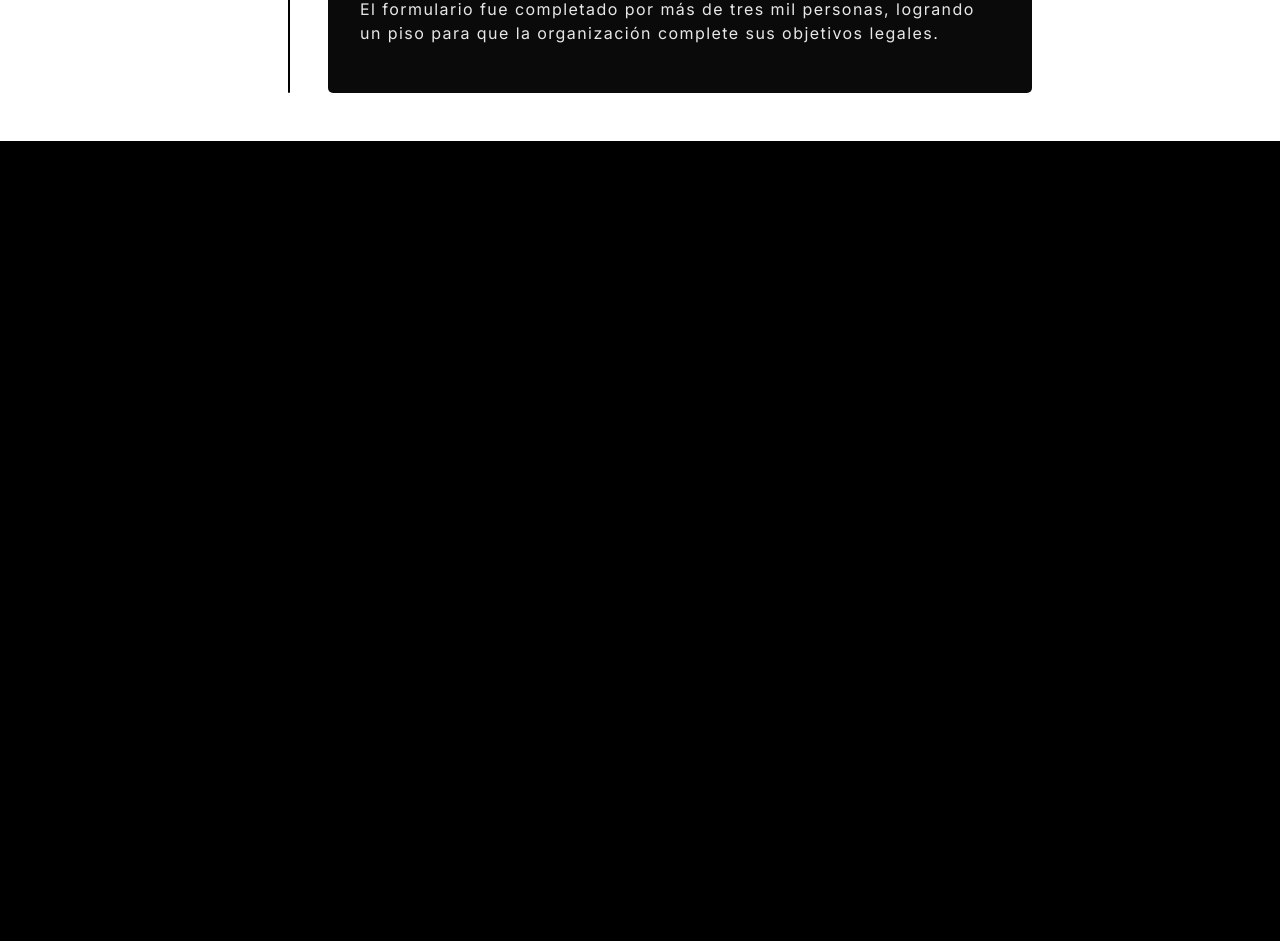
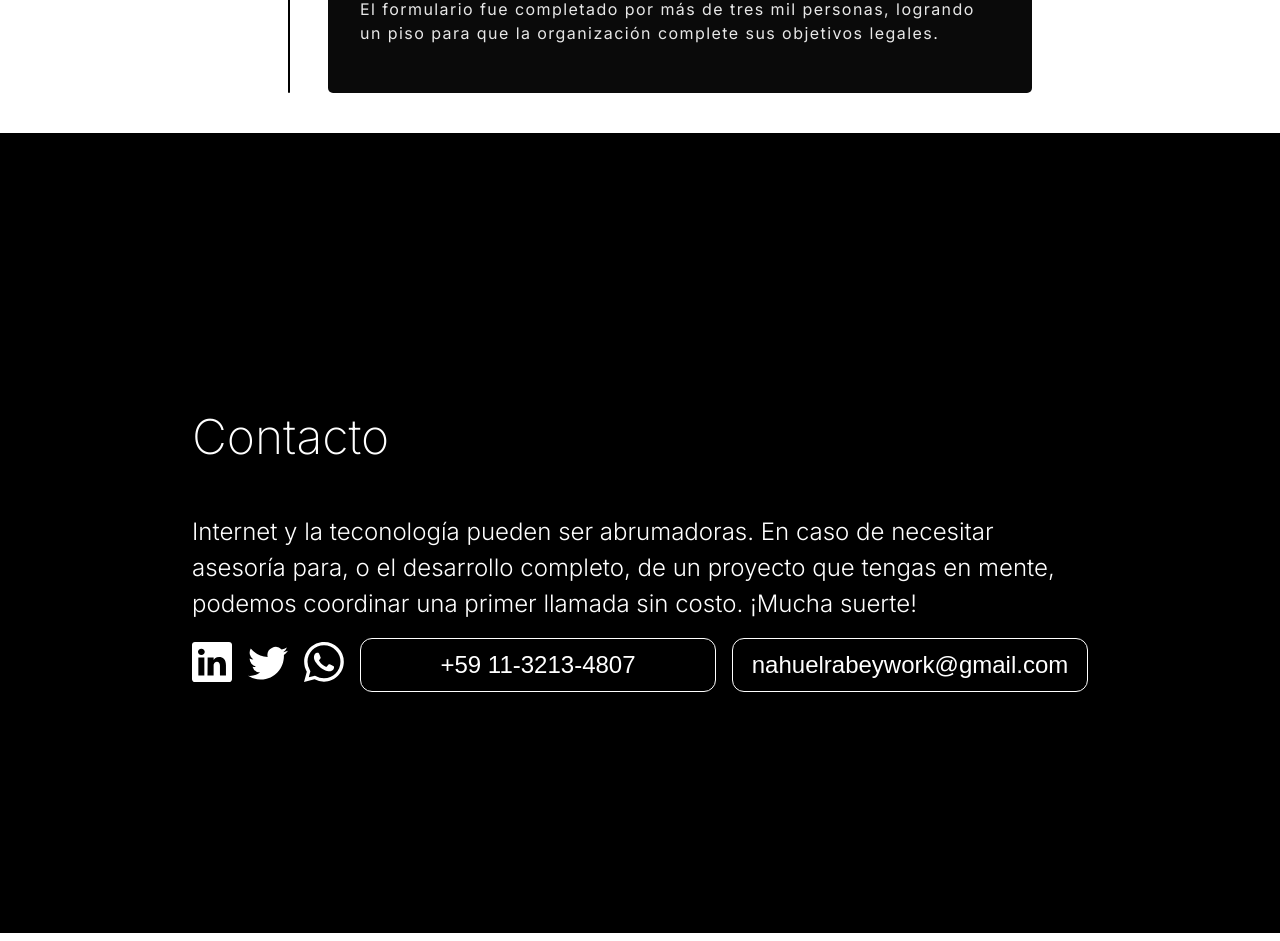
Before and after one commit to nahuelrabey/portfolio, a Next.js app: page / in a window 1280 px wide. Shown: the part 3372-4313 px from the top of the page. Built offline with nearby package versions, Linux system fonts and the light colour scheme.

Commit message:
styles for footter created

```diff
--- a/package.json
+++ b/package.json
@@ -19,6 +19,7 @@
     "next": "13.1.1",
     "react": "18.2.0",
     "react-dom": "18.2.0",
+    "react-icons": "^4.8.0",
     "react-markdown": "^8.0.5",
     "typescript": "4.9.4"
   }
--- a/pages/Home.module.css
+++ b/pages/Home.module.css
@@ -1,60 +1,50 @@
-.servicesSection {
-  display: flex;
-  justify-content: center;
-  align-items: center;
-  height: 120vh;
-}
-
-.container {
-  width: 70vw;
-}
-
-.container h2 {
-  margin: 1em 0;
-  font-size: 3em;
-  font-weight: 400;
-}
-
-.services {
-  display: flex;
-  justify-content: space-between;
-}
-
-.service {
-  padding: 1em;
-  border: 3px solid rgb(29, 29, 29);
-  border-radius: .5em;
-  width: 30%;
-  letter-spacing: .04em;
-  line-height: 1.5em;
-}
-
-.service h3 {
-  margin-bottom: .7em;
-}
-
-.service h4:first-of-type {
-  margin-bottom: .5em;
-}
-
-.service h4 {
-  margin: .5em 0;
-}
-
-.service li {
-  /* list-style: none; */
-  margin-left: 2em;
-}
-
-.prices {
-  width: 100%;
-}
-
-.cost {
-  text-align: right;
-}
 
 .footer {
   height: 100vh;
   background-color: black;
+  color: white;
+
+  display: flex;
+  justify-content: center;
+  align-items: center;
 }
+
+.content {
+  width: 70vw;
+}
+
+.content h2 {
+  font-size: 3em;
+  font-weight: 200;
+}
+
+.content p {
+  font-weight: 300;
+  line-height: 1.5;
+  letter-spacing: 0.09;
+  font-size: 1.5em;
+}
+
+.networks {
+  margin: 1em 0;
+  display: flex;
+  justify-content: left;
+  align-items: end;
+  gap: 1em;
+}
+
+.social {
+  display: block;
+  font-size: 2.5em;
+}
+
+.directContact {
+  display: block;
+  padding: .5em 0em;
+  font-size: 1.5em;
+  width: 100%;
+  background: none;
+  border: 1px solid white;
+  border-radius: .5em;
+  color: white;
+}
--- a/pages/index.tsx
+++ b/pages/index.tsx
@@ -7,6 +7,8 @@ import style from "./Home.module.css";
 import Experience from "../components/Experience";
 import Services from "../components/Services";
 
+import { BsWhatsapp, BsTwitter, BsLinkedin } from "react-icons/bs";
+// import {CiTwitter} from "react-icons/ci"
 // fonts
 const inter = Inter({ subsets: ["latin"] });
 
@@ -22,16 +24,33 @@ export default function Home({ skills }: params) {
       </Head>
       <main style={inter.style}>
         <Header skills={skills} />
-        <Services/>
+        <Services />
         <Experience />
         <section className={style.footer}>
-          <h2>CONTACT</h2>
-          <p>
-            Lorem ipsum dolor sit, amet consectetur adipisicing elit. Nemo
-            soluta quisquam magni a nisi totam dolores error laboriosam ipsum
-            quae expedita consequatur illum, cum, quas sit officia temporibus!
-            Fugiat, iste.
-          </p>
+          <div className={style.content}>
+            <h2>Contacto</h2>
+            <p>
+              Internet y la teconología pueden ser abrumadoras. En caso de
+              necesitar asesoría para, o el desarrollo completo, de un proyecto
+              que tengas en mente, podemos coordinar una primer llamada sin
+              costo. ¡Mucha suerte!
+            </p>
+            <div className={style.networks}>
+              <a className={style.social}>
+                <BsLinkedin />
+              </a>
+              <a className={style.social}>
+                <BsTwitter color="white" />
+              </a>
+              <a className={style.social}>
+                <BsWhatsapp />
+              </a>
+              <button className={style.directContact}>+59 11-3213-4807</button>
+              <button className={style.directContact}>
+                nahuelrabeywork@gmail.com
+              </button>
+            </div>
+          </div>
         </section>
       </main>
     </>
```
Also changed, not shown: 2 other files (tests, documents, lock files or other folders).
